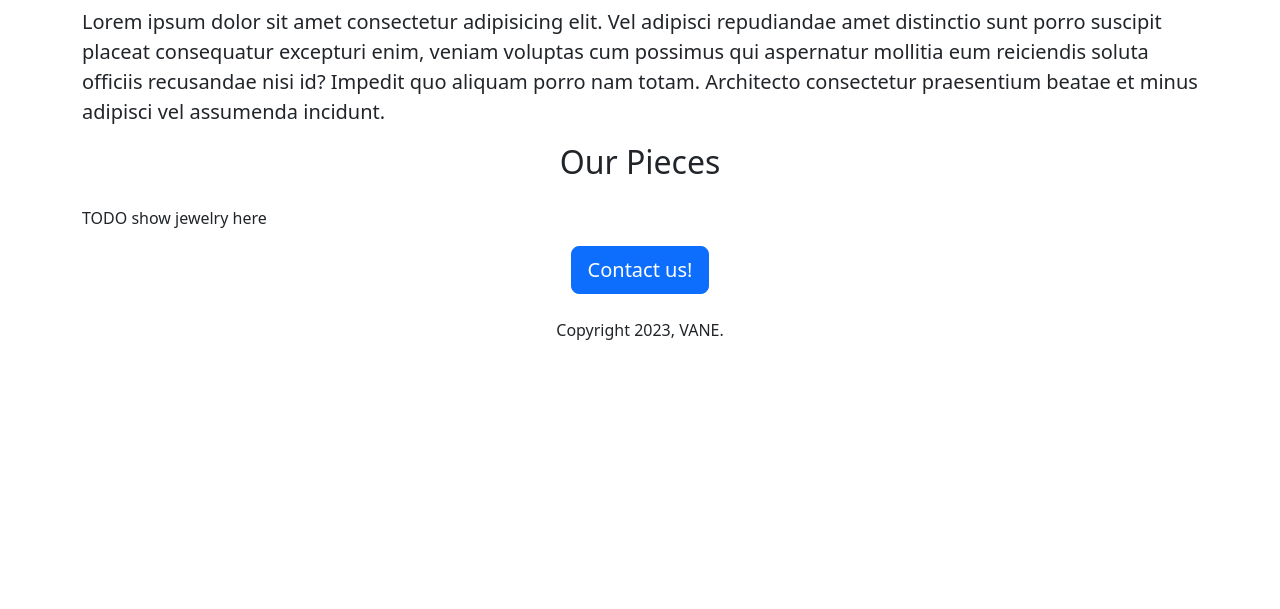
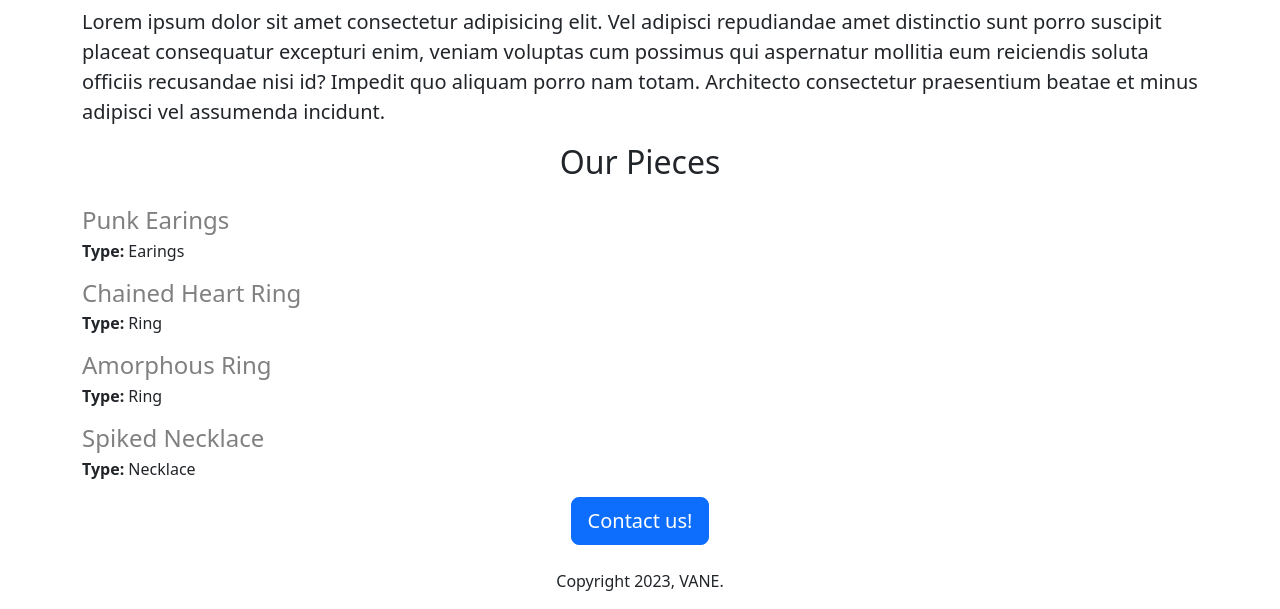
Before and after one commit to aidensane/sample-careers-website, a Flask app: page / in a window 1280 px wide. Shown: the part 479-1088 px from the top of the page. Before the commit the page ends 819 px from the top, so only its background shows below. Run offline with Flask 3, Linux system fonts and the light colour scheme.

Commit message:
more styling new template

```diff
--- a/app.py
+++ b/app.py
@@ -2,9 +2,36 @@ from flask import Flask, render_template
 
 app = Flask(__name__)
 
+pieces = [
+    {
+        'name':'Punk Earings',
+        'type': 'Earings',
+        'price': '$$$',
+        'color': 'Silver'
+    },
+    {
+        'name':'Chained Heart Ring',
+        'type': 'Ring',
+        'price': '$$$',
+        'color': 'Silver'
+    },
+    {
+        'name':'Amorphous Ring',
+        'type': 'Ring',
+        'price': '$$$',
+        'color': 'Silver'
+    },
+    {
+        'name':'Spiked Necklace',
+        'type': 'Necklace',
+        'price': '$$$',
+        'color': 'Silver'
+    }
+]
+
 @app.route("/")
 def index():
-    return render_template("home.html")
+    return render_template("home.html", pieces= pieces, company_name= "Vane")
 
 if __name__ == "__main__":
     app.run(debug=True)
--- a/templates/home.html
+++ b/templates/home.html
@@ -16,12 +16,16 @@
 </head>
 <body>
     <div class="container">
-        <h1 class="text-center mt-2 mb-4">Vane Accessories</h1>
+        <h1 class="text-center mt-2 mb-4">{{company_name}} Accessories</h1>
         <img class="img-fluid" id="banner" src="static\image.jpg" alt="">
         <h2>About Vane</h2>
         <p class="lead">Lorem ipsum dolor sit amet consectetur adipisicing elit. Vel adipisci repudiandae amet distinctio sunt porro suscipit placeat consequatur excepturi enim, veniam voluptas cum possimus qui aspernatur mollitia eum reiciendis soluta officiis recusandae nisi id? Impedit quo aliquam porro nam totam. Architecto consectetur praesentium beatae et minus adipisci vel assumenda incidunt.</p>
         <h2 class="text-center mt-2 mb-4">Our Pieces</h2>
-        <p>TODO show jewelry here</p>
+        <p>
+            {% for piece in pieces %}
+                {% include 'piece-items.html' %}
+            {% endfor %}
+        </p>
         <div class="text-center">
             <button class="btn btn-primary btn-lg">Contact us!</button>
             <p class="mt-4">Copyright 2023, VANE.</p>
--- /dev/null
+++ b/templates/piece-items.html
@@ -0,0 +1,11 @@
+<div style="margin-bottom: 16px;">
+    <h4 style="color: grey; margin-bottom: 4px">{{piece['name']}}</h4>
+    <div>
+        <b>Type:</b> {{piece['type']}}
+    </div>
+    {% if 'price' in job  %}
+    <div>
+        <b>Price:</b> {{piece['price']}}
+    </div>
+    {% endif %}
+</div>
```
